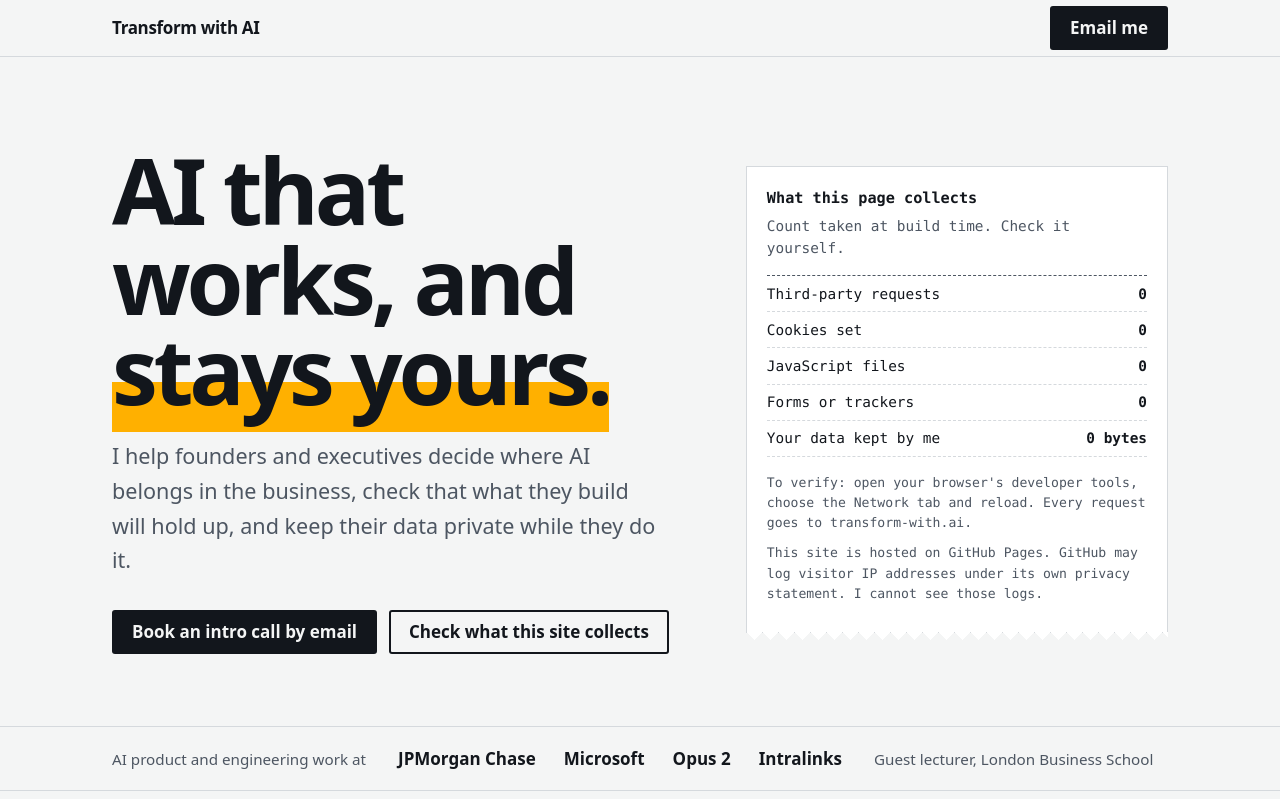
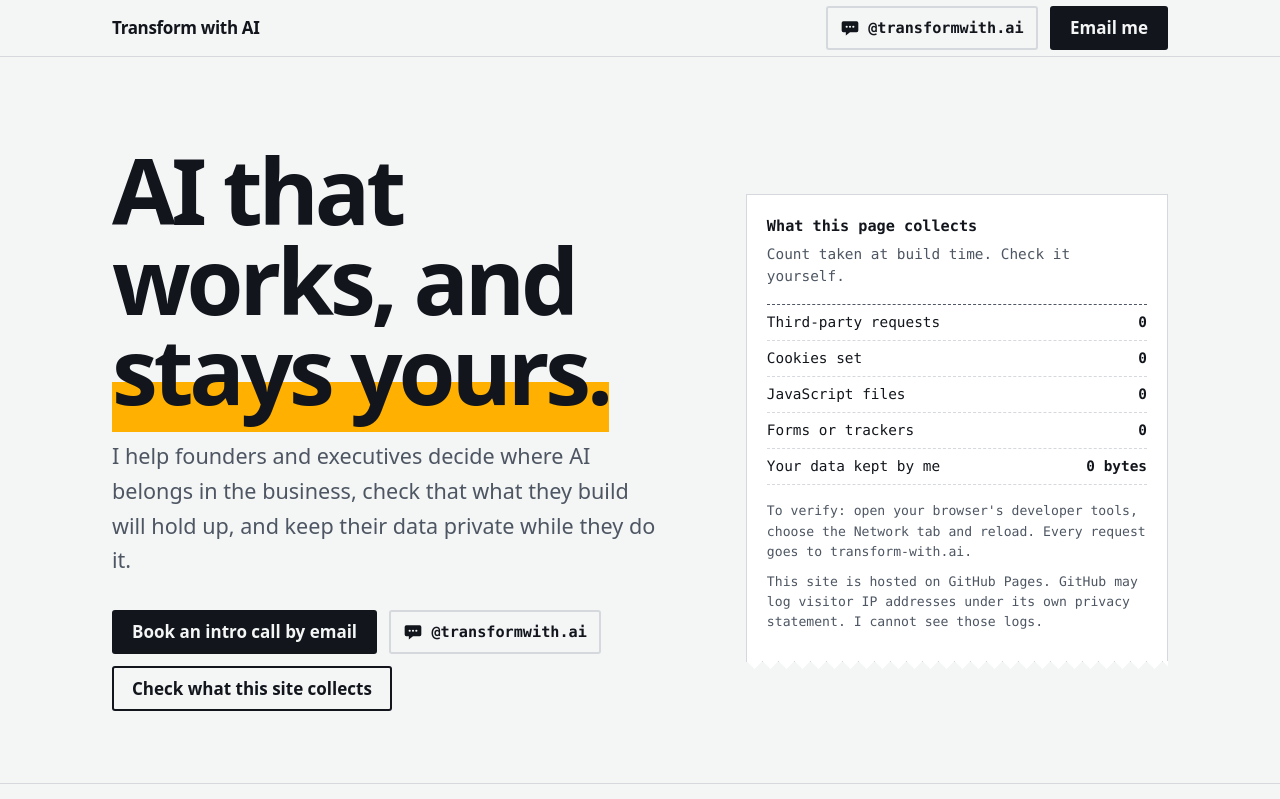
Before and after one commit to d2epak/transform-with-ai-site, a plain HTML site: page index.html in a window 1280 px wide. Shown: the top 799 px of the page. Drawn offline with Linux system fonts and the light colour scheme.

Commit message:
Add WhatsApp callout

```diff
--- a/index.html
+++ b/index.html
@@ -46,6 +46,12 @@ a:hover{text-decoration-thickness:.25em}
 .btn{display:inline-flex;align-items:center;min-height:2.75rem;background:var(--ink);color:var(--on-ink);padding:.55rem 1.25rem;font-weight:700;text-decoration:none;border-radius:3px}
 @media (prefers-color-scheme:dark){.btn{background:var(--amber);color:#12161C}}
 .btn:hover{filter:brightness(1.15)}
+.bar-actions{display:flex;align-items:center;gap:.75rem}
+.wa-chip{display:inline-flex;align-items:center;gap:.5rem;min-height:2.75rem;padding:.4rem .9rem;border-radius:3px;font-weight:700;text-decoration:none;box-shadow:inset 0 0 0 2px var(--rule);font-family:var(--mono);font-size:.95rem}
+.wa-chip:hover{box-shadow:inset 0 0 0 2px var(--ink)}
+.wa-chip .ic{width:1.25rem;height:1.25rem;flex:none;color:var(--ink)}
+.sr{position:absolute;width:1px;height:1px;overflow:hidden;clip:rect(0 0 0 0);white-space:nowrap}
+@media(max-width:44rem){.hide-sm{display:none}}
 .btn.ghost{background:transparent;color:var(--ink);box-shadow:inset 0 0 0 2px var(--ink)}
 @media (prefers-color-scheme:dark){.btn.ghost{background:transparent;color:var(--ink);box-shadow:inset 0 0 0 2px var(--muted)}}
 
@@ -131,7 +137,10 @@ footer p{margin:.25rem 0}
 <header class="bar">
   <div class="wrap">
     <a class="brand" href="/">Transform with AI</a>
-    <a class="btn" href="mailto:deepak@transform-with.ai?subject=Introductory%20conversation">Email me</a>
+    <div class="bar-actions">
+      <a class="wa-chip hide-sm" href="#whatsapp"><svg class="ic" viewBox="0 0 24 24" aria-hidden="true" focusable="false"><path d="M4 4h16a2 2 0 0 1 2 2v9a2 2 0 0 1-2 2h-8l-5 4v-4H4a2 2 0 0 1-2-2V6a2 2 0 0 1 2-2z" fill="currentColor"/><circle cx="8" cy="10.5" r="1.3" fill="var(--paper)"/><circle cx="12" cy="10.5" r="1.3" fill="var(--paper)"/><circle cx="16" cy="10.5" r="1.3" fill="var(--paper)"/></svg><span><span class="sr">WhatsApp: </span>@transformwith.ai</span></a>
+      <a class="btn" href="mailto:deepak@transform-with.ai?subject=Introductory%20conversation">Email me</a>
+    </div>
   </div>
 </header>
 
@@ -142,6 +151,7 @@ footer p{margin:.25rem 0}
       <p class="lede">I help founders and executives decide where AI belongs in the business, check that what they build will hold up, and keep their data private while they do it.</p>
       <div class="actions">
         <a class="btn" href="mailto:deepak@transform-with.ai?subject=Introductory%20conversation">Book an intro call by email</a>
+        <a class="wa-chip" href="#whatsapp"><svg class="ic" viewBox="0 0 24 24" aria-hidden="true" focusable="false"><path d="M4 4h16a2 2 0 0 1 2 2v9a2 2 0 0 1-2 2h-8l-5 4v-4H4a2 2 0 0 1-2-2V6a2 2 0 0 1 2-2z" fill="currentColor"/><circle cx="8" cy="10.5" r="1.3" fill="var(--paper)"/><circle cx="12" cy="10.5" r="1.3" fill="var(--paper)"/><circle cx="16" cy="10.5" r="1.3" fill="var(--paper)"/></svg><span><span class="sr">WhatsApp: </span>@transformwith.ai</span></a>
         <a class="btn ghost" href="#receipt">Check what this site collects</a>
       </div>
     </div>
@@ -253,7 +263,7 @@ footer p{margin:.25rem 0}
       <a class="big" href="mailto:deepak@transform-with.ai?subject=Introductory%20conversation">deepak@transform-with.ai</a>
       <p>Based in London. I reply within two working days.</p>
 
-      <div class="wa">
+      <div class="wa" id="whatsapp">
         <h3>Prefer WhatsApp?</h3>
         <p>Search for my WhatsApp Business username in the app:</p>
         <p class="handle"><code>@transformwith.ai</code></p>
```
